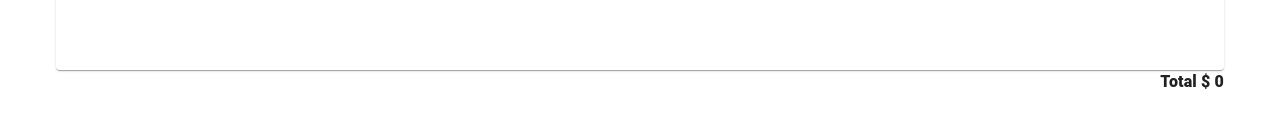
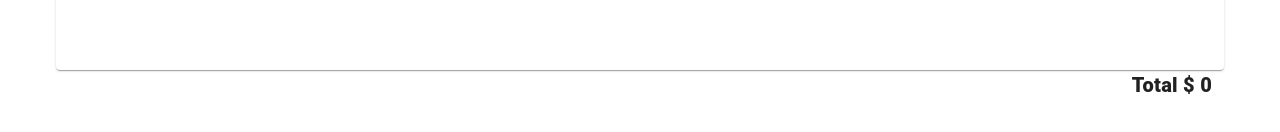
Before and after one commit to erickyan/tablemgmt, a Vue app: page / in a window 1280 px wide. Shown: the part 210-342 px from the top of the page. Built offline with nearby package versions, Linux system fonts and the light colour scheme.

Commit message:
add printer btn

```diff
--- a/src/views/HomeView.vue
+++ b/src/views/HomeView.vue
@@ -46,7 +46,7 @@
               </v-card-item>
             </v-card>
             <div class="d-flex justify-end mb-6">
-              <v-list-item-title class="font-weight-black"> Total $ {{
+              <v-list-item-title class="font-weight-black text-h6 pr-3"> Total $ {{
                 $store.state.tables[n - 1].totalPrice }}
               </v-list-item-title>
             </div>
```
